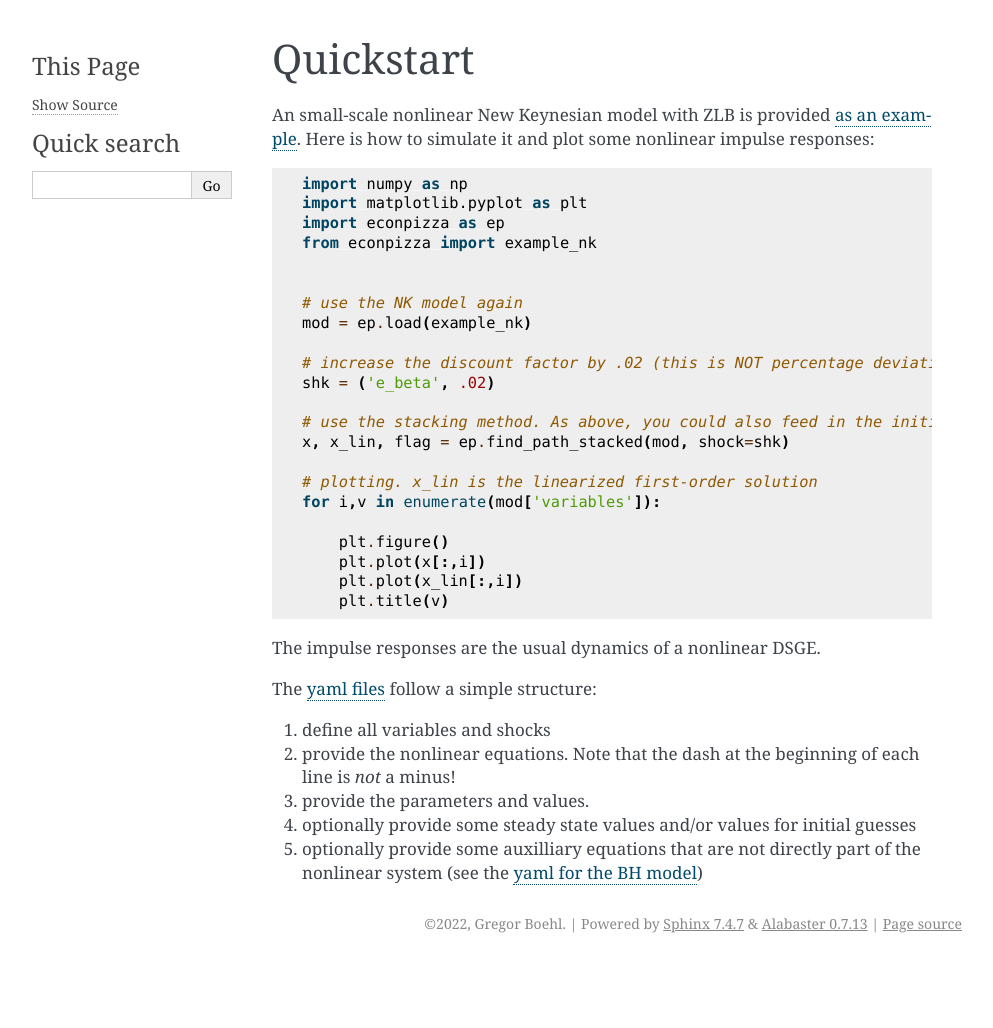
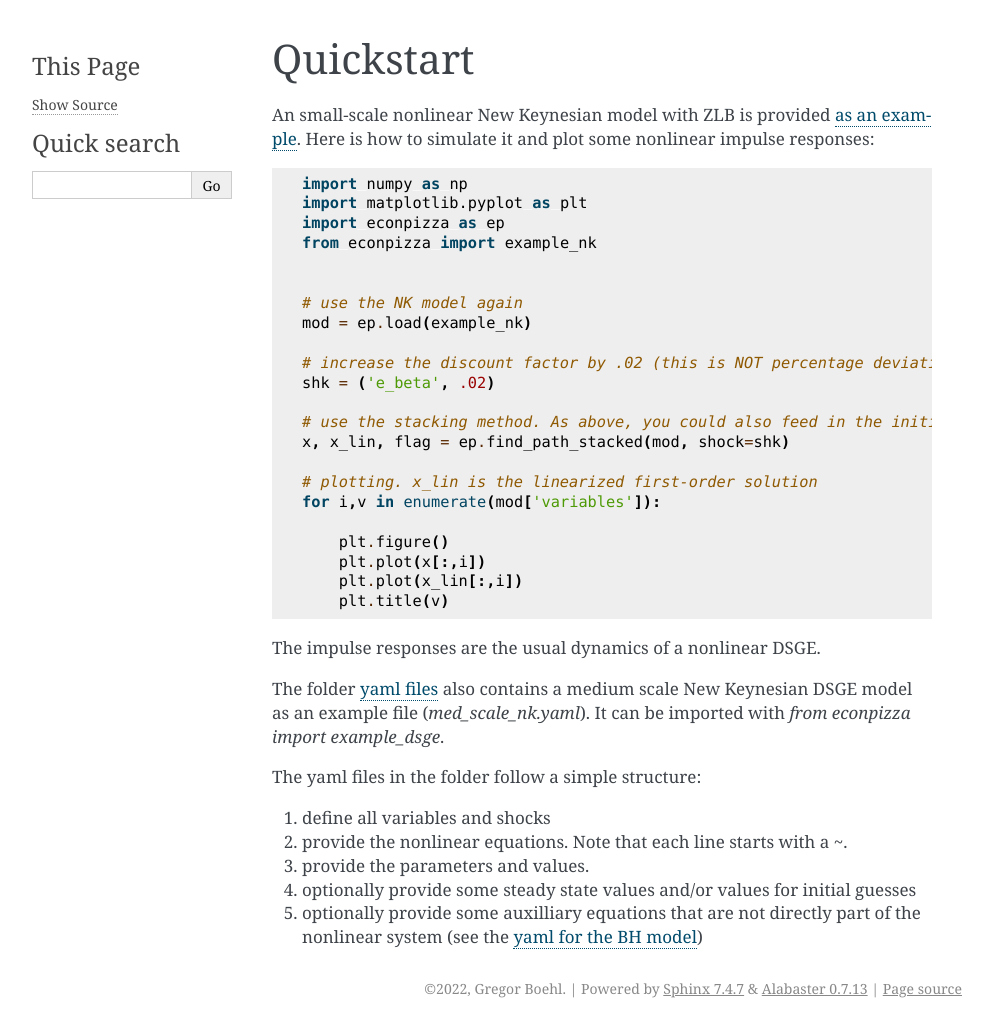
Before and after one commit to gboehl/econpizza, a Sphinx documentation site: the page built from docs/tutorial.rst, in a window 1280 px wide. Shown: the whole page, without its empty margins (148-1141 px from the left). Built offline with Sphinx 7.4.7, drawn with Linux system fonts in a browser that asks for light colours; before the commit the page ends 963 px from its top, so only the background shows below that.

Commit message:
add example dsge

```diff
--- a/docs/tutorial.rst
+++ b/docs/tutorial.rst
@@ -32,10 +32,12 @@
 
 The impulse responses are the usual dynamics of a nonlinear DSGE.
 
-The `yaml files <https://github.com/gboehl/econpizza/tree/master/econpizza/examples>`_ follow a simple structure:
+The folder `yaml files <https://github.com/gboehl/econpizza/tree/master/econpizza/examples>`_ also contains a medium scale New Keynesian DSGE model as an example file (`med_scale_nk.yaml`). It can be imported with `from econpizza import example_dsge`.
+
+The yaml files in the folder follow a simple structure:
 
 1. define all variables and shocks
-2. provide the nonlinear equations. Note that the dash at the beginning of each line is *not* a minus!
+2. provide the nonlinear equations. Note that each line starts with a `~`.
 3. provide the parameters and values.
 4. optionally provide some steady state values and/or values for initial guesses
 5. optionally provide some auxilliary equations that are not directly part of the nonlinear system (see the `yaml for the BH model <https://github.com/gboehl/econpizza/blob/master/econpizza/examples/bh.yaml>`_)
--- a/econpizza/__init__.py
+++ b/econpizza/__init__.py
@@ -19,3 +19,4 @@
 
 example_nk = os.path.join(pth, "examples", "nk.yaml")
 example_bh = os.path.join(pth, "examples", "bh.yaml")
+example_dsge = os.path.join(pth, "examples", "med_scale_nk.yaml")
```
